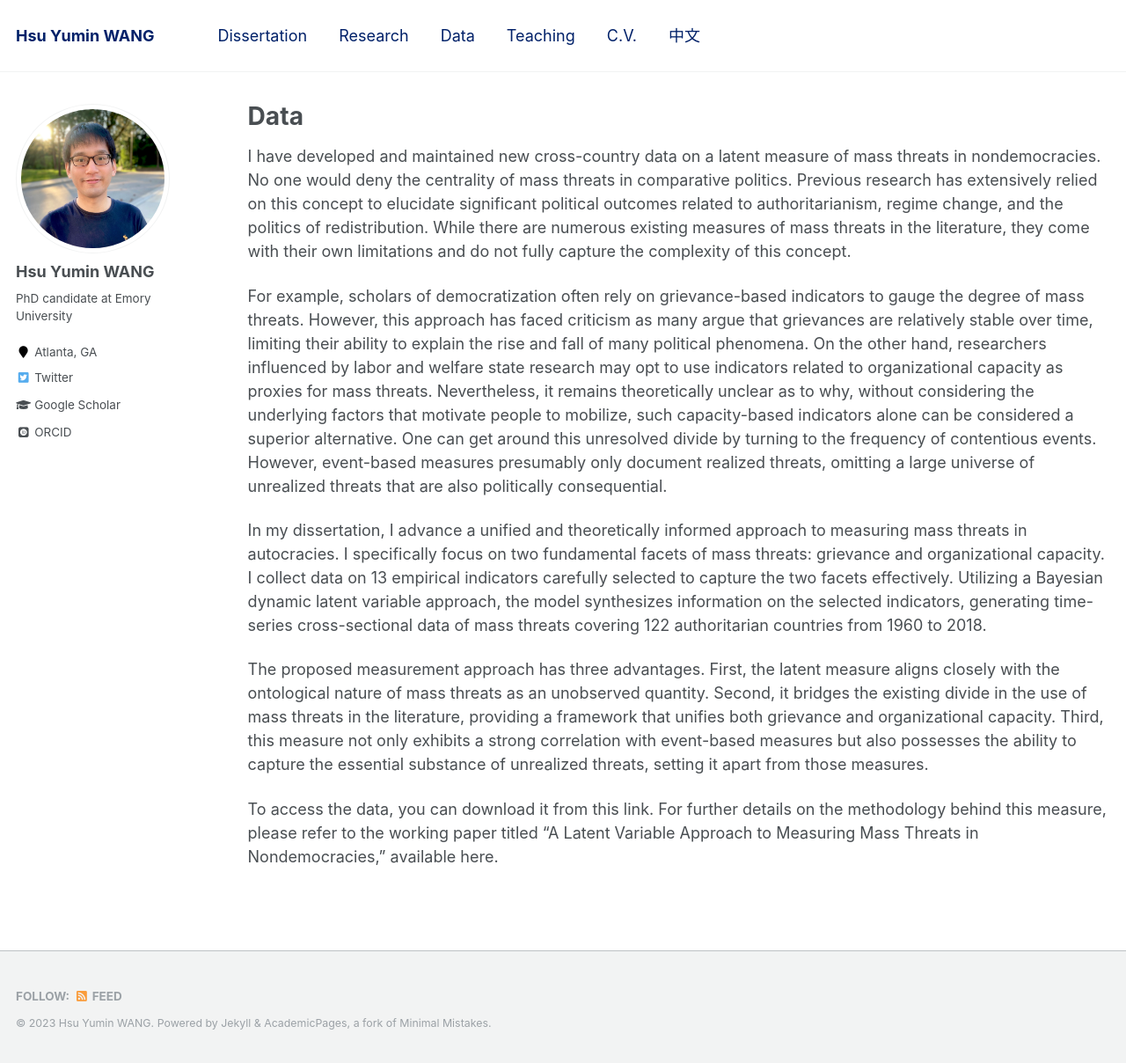
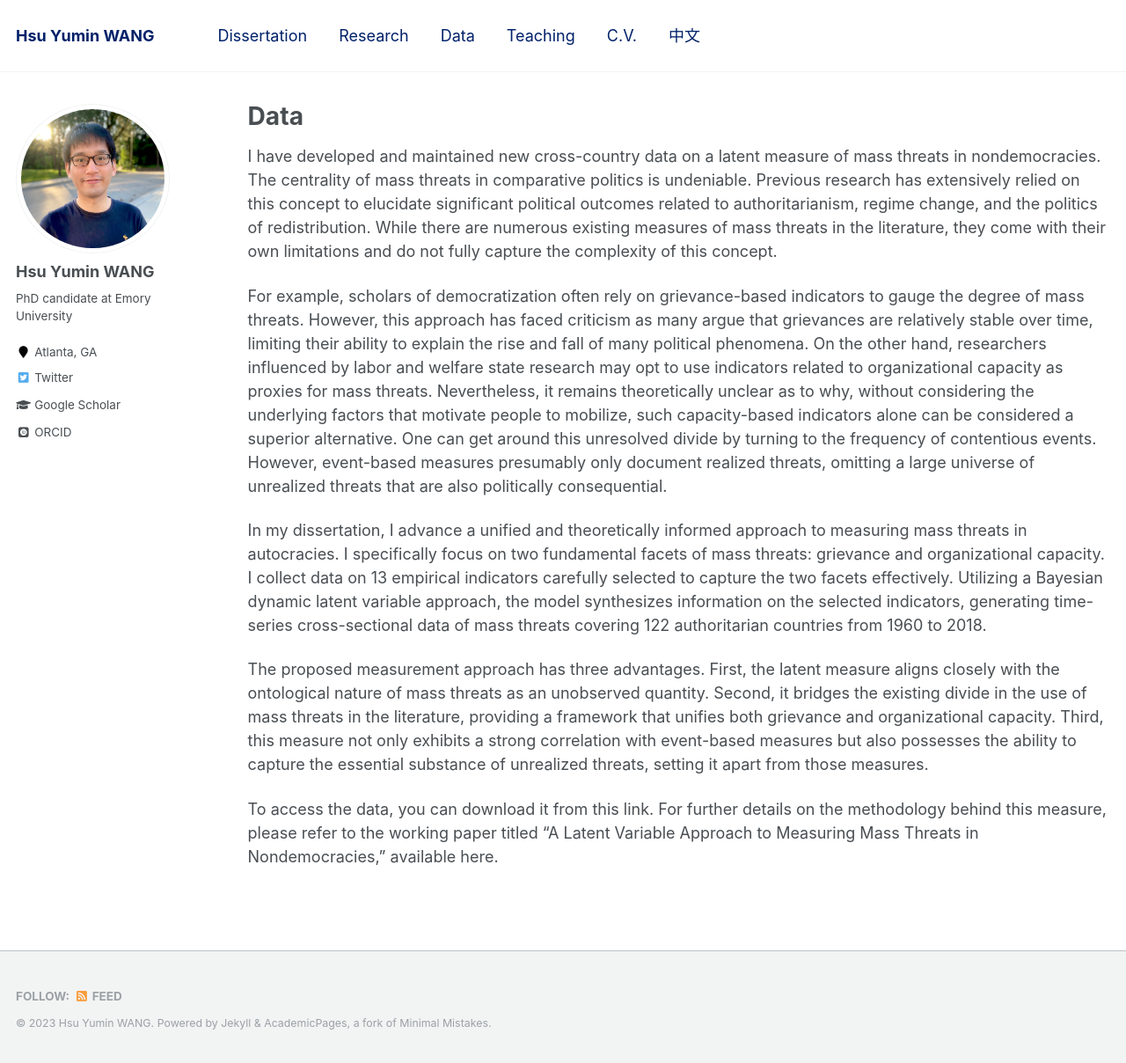
Before and after one commit to hsuyumin/hsuyumin.github.io, a Jekyll site: the page built from _pages/data.md, in a window 1280 px wide and 1208 px high. Shown: the whole window at 88% size. Built offline with Jekyll 4.4.1, drawn with Linux system fonts in a browser that asks for light colours; some web fonts are replaced.

Commit message:
Update data.md

```diff
--- a/_pages/data.md
+++ b/_pages/data.md
@@ -7,7 +7,7 @@ redirect_from:
   - /data
 ---
 
-I have developed and maintained new cross-country data on a latent measure of mass threats in nondemocracies. No one would deny the centrality of mass threats in comparative politics. Previous research has extensively relied on this concept to elucidate significant political outcomes related to authoritarianism, regime change, and the politics of redistribution. While there are numerous existing measures of mass threats in the literature, they come with their own limitations and do not fully capture the complexity of this concept.
+I have developed and maintained new cross-country data on a latent measure of mass threats in nondemocracies. The centrality of mass threats in comparative politics is undeniable. Previous research has extensively relied on this concept to elucidate significant political outcomes related to authoritarianism, regime change, and the politics of redistribution. While there are numerous existing measures of mass threats in the literature, they come with their own limitations and do not fully capture the complexity of this concept.
 
 For example, scholars of democratization often rely on grievance-based indicators to gauge the degree of mass threats. However, this approach has faced criticism as many argue that grievances are relatively stable over time, limiting their ability to explain the rise and fall of many political phenomena. On the other hand, researchers influenced by labor and welfare state research may opt to use indicators related to organizational capacity as proxies for mass threats. Nevertheless, it remains theoretically unclear as to why, without considering the underlying factors that motivate people to mobilize, such capacity-based indicators alone can be considered a superior alternative. One can get around this unresolved divide by turning to the frequency of contentious events. However, event-based measures presumably only document realized threats, omitting a large universe of unrealized threats that are also politically consequential.
 
```
